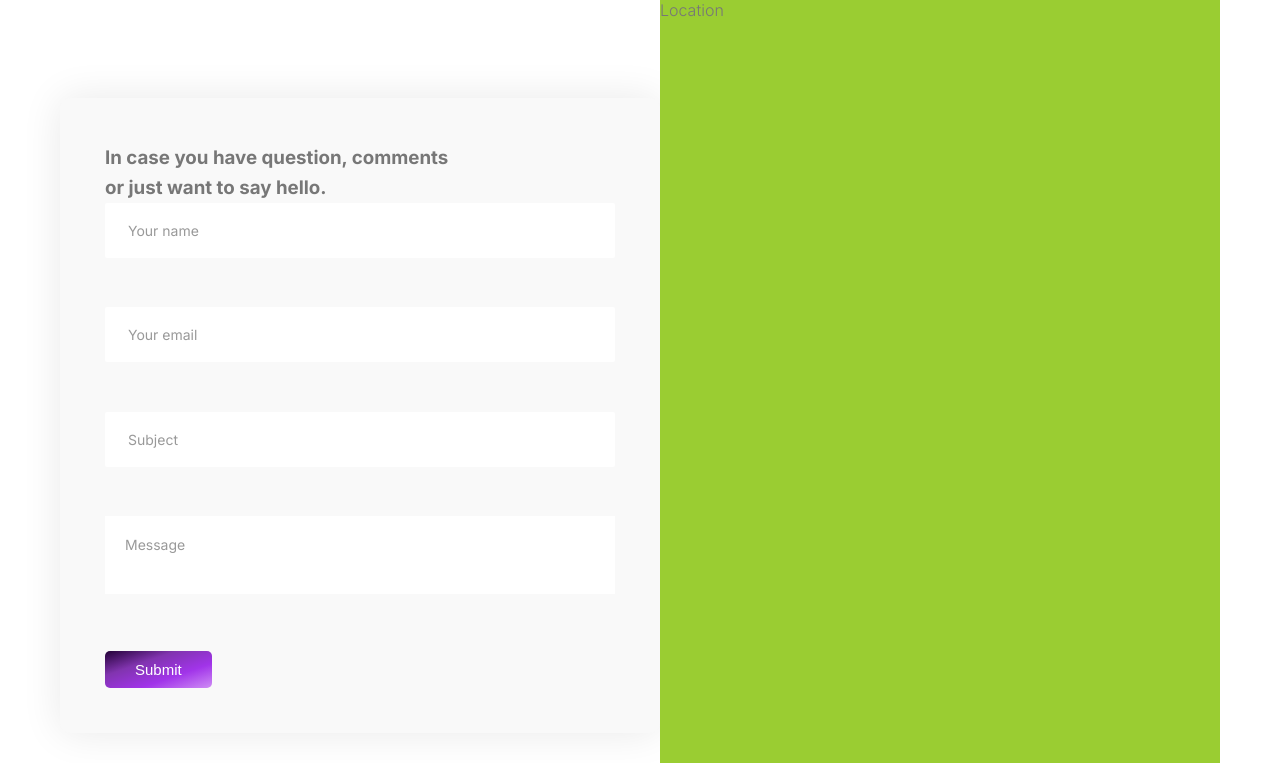
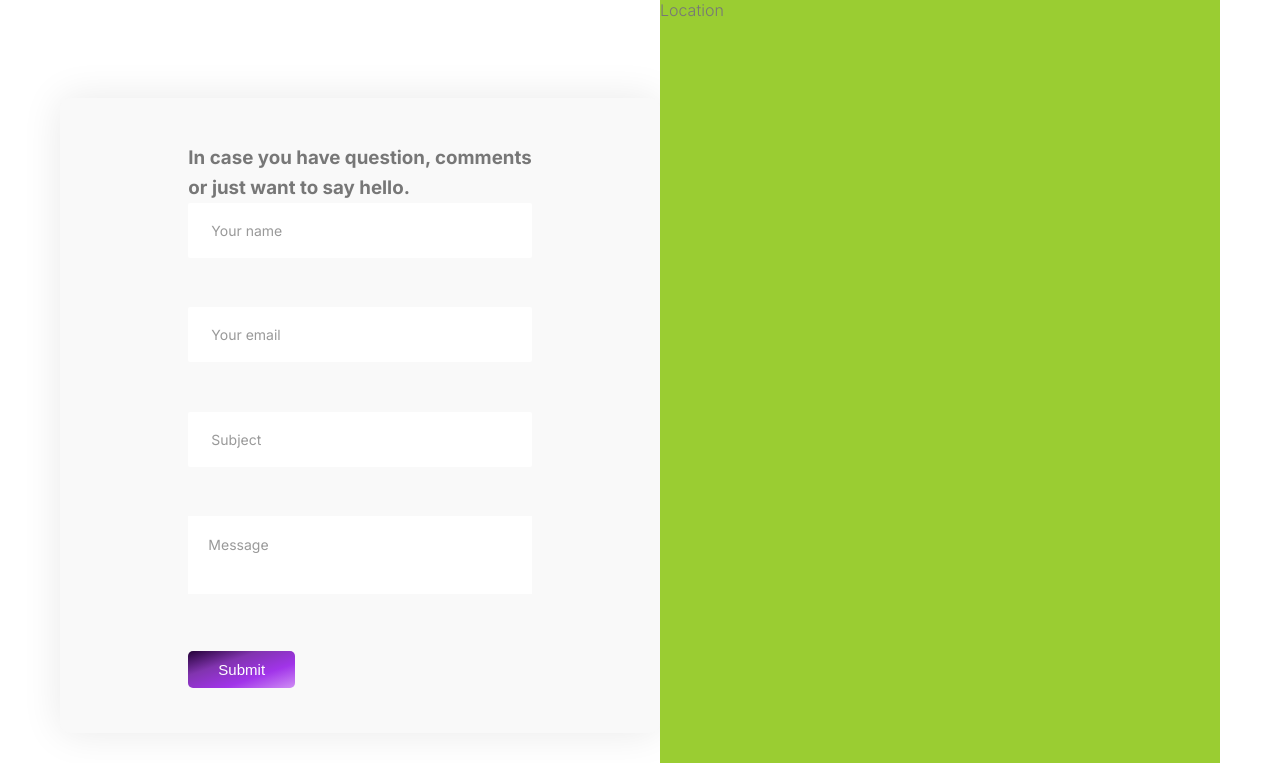
Before and after one commit to esteemayo/next-idesignx, a Next.js app: page /contact in a window 1280 px wide. Shown: the part 617-1380 px from the top of the page. Built offline with nearby package versions, Linux system fonts and the light colour scheme.

Commit message:
fix: add styling

```diff
--- a/src/components/ContactForm.tsx
+++ b/src/components/ContactForm.tsx
@@ -76,6 +76,9 @@ const ContactForm = () => {
 
 const Container = styled.section`
   grid-column: col-start 1 / col-end 4;
+  display: grid;
+  justify-content: center;
+
   background-color: #f9f9f9;
   margin: 10rem 0;
   padding: 4.5rem;
```
